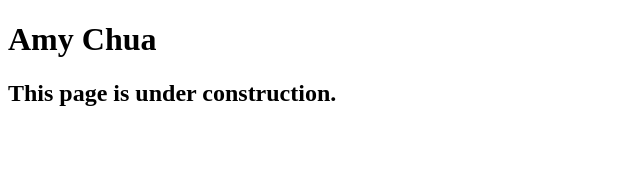
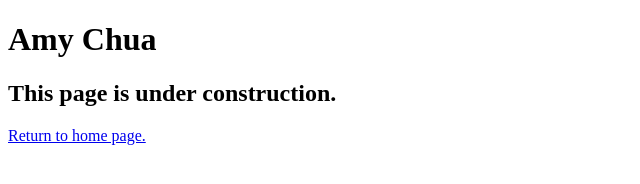
Before and after one commit to crogers78/A08, a plain HTML site: page speakers/chua.html in a window 1280 px wide. Shown: the whole page, without its empty margins (0-640 px from the left). Drawn offline with Linux system fonts and the light colour scheme.

Commit message:
Update chua.html

```diff
--- a/speakers/chua.html
+++ b/speakers/chua.html
@@ -11,6 +11,7 @@
 	<main>
 		<h1>Amy Chua</h1>
 		<h2>This page is under construction.</h2>
+		<p><a href="../index.html">Return to home page.</a></p>
 	</main>
 </body>
 
```
